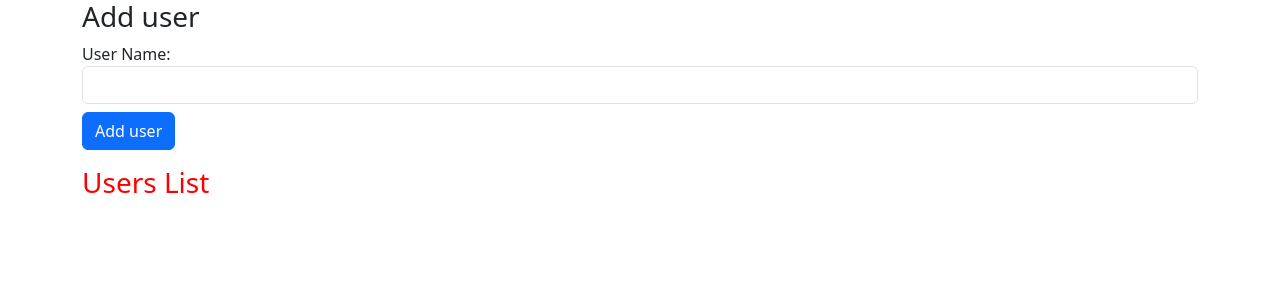
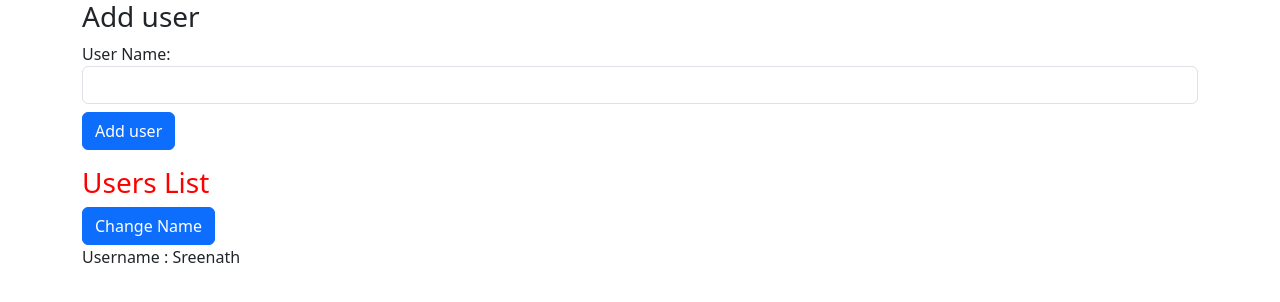
Before and after one commit to sreenath096/angular-learnings, an Angular app: page / in a window 1280 px wide. Shown: the top 302 px of the page. Built offline with nearby package versions, Linux system fonts and the light colour scheme.

Commit message:
Life Cycle Hooks Part - 1

```diff
--- a/src/app/new-user/new-user.component.ts
+++ b/src/app/new-user/new-user.component.ts
@@ -1,10 +1,24 @@
-import { Component, Input } from '@angular/core';
+import { Component, Input, OnChanges, OnInit, SimpleChanges } from '@angular/core';
 
 @Component({
   selector: 'app-new-user',
   templateUrl: './new-user.component.html',
   styleUrl: './new-user.component.css'
 })
-export class NewUserComponent {
+export class NewUserComponent implements OnInit, OnChanges {
   @Input('user') userName: string = '';
+  @Input() name: string = '';
+
+  constructor() {
+    console.log("constructor called");
+  }
+
+  ngOnChanges(changes: SimpleChanges): void {
+    console.log("ngOnChanges called");
+    console.log(changes);
+  }
+
+  ngOnInit(): void {
+    console.log("ngOnInit called");
+  }
 }
--- a/src/app/new-users/new-users.component.html
+++ b/src/app/new-users/new-users.component.html
@@ -2,7 +2,8 @@
 
 <div class="mt-3">
     <h3>Users List</h3>
-    <app-new-user *ngFor="let user of userList" [user]="user">
+    <button class="btn btn-primary" (click)="onNameChange()">Change Name</button>
+    <app-new-user *ngFor="let user of userList" [user]="user" [name]="name">
         <p>Username : {{ user }}</p>
     </app-new-user>
 </div>
--- a/src/app/new-users/new-users.component.ts
+++ b/src/app/new-users/new-users.component.ts
@@ -6,9 +6,14 @@ import { Component } from '@angular/core';
   styleUrl: './new-users.component.css'
 })
 export class NewUsersComponent {
-  userList: string[] = [];
+  userList: string[] = ['Sreenath'];
+  name: string = 'Sreenath';
 
   onUserAdded(event: string) {
     this.userList.push(event);
   }
+
+  onNameChange() {
+    this.name = 'devil';
+  }
 }
```
